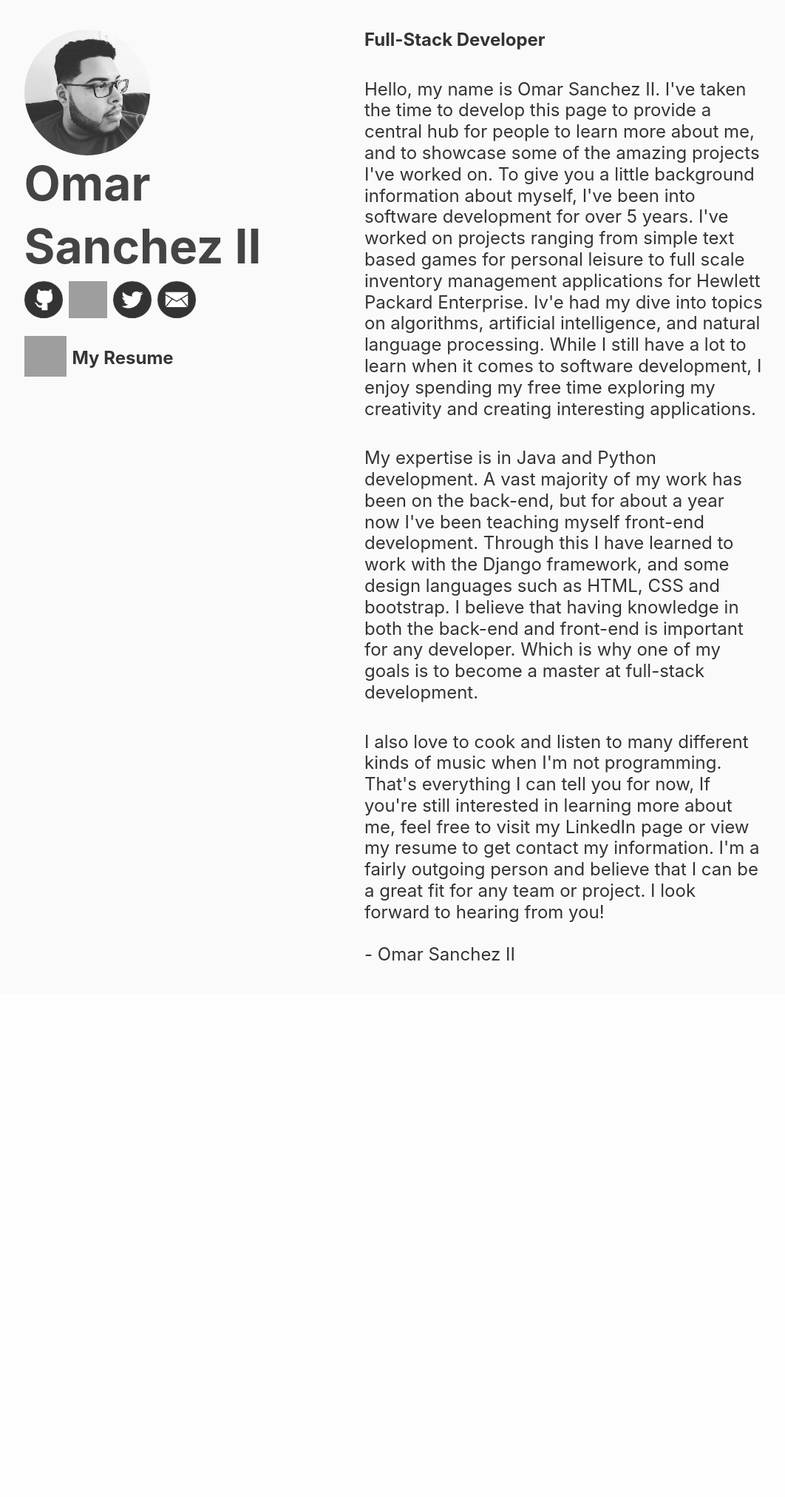
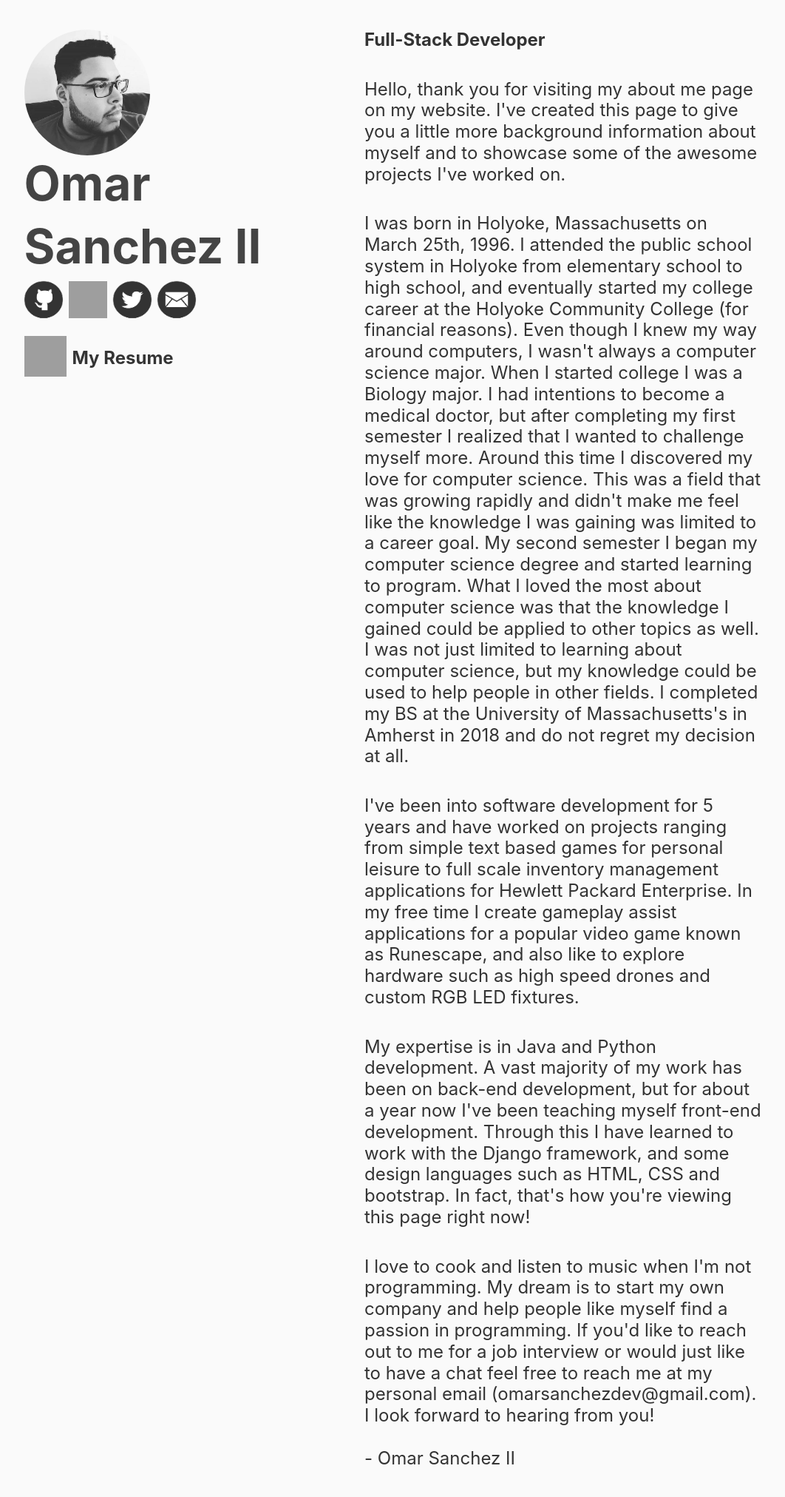
Before and after one commit to Osanchez/PortfolioWebsite, a Django app: page /about/ in a window 1280 px wide. Shown: the part 56-2079 px from the top of the page at 74% size, without its empty margins (162-1224 px from the left). Before the commit the page ends 1354 px from the top, so only its background shows below. Run offline with Django 3.2, Linux system fonts and the light colour scheme; parts of the project's set-up code (start-up, migrations or seed data) failed here and were passed over; some libraries are stand-ins or nearby versions; grey boxes are pictures that could not be loaded.

Commit message:
about me page changes

```diff
--- a/SpotiQueue/settings.py
+++ b/SpotiQueue/settings.py
@@ -12,8 +12,8 @@ https://docs.djangoproject.com/en/2.1/ref/settings/
 
 import os
 import json
-
-with open('/etc/config.json') as config_file:
+# \etc\config.json
+with open('C:/Users/Omar/Desktop/PortfolioWebsite/etc/config.json') as config_file:
     config = json.load(config_file)
 
 # Build paths inside the project like this: os.path.join(BASE_DIR, ...)
@@ -29,7 +29,7 @@ SECRET_KEY = config["SECRET_KEY"]
 # SECURITY WARNING: don't run with debug turned on in production!
 DEBUG = True
 
-ALLOWED_HOSTS = ['198.58.114.100', 'omarasanchez.com', 'www.omarasanchez.com']
+ALLOWED_HOSTS = ['localhost', '198.58.114.100', 'omarasanchez.com', 'www.omarasanchez.com']
 
 
 # Application definition
--- a/blog/templates/blog/about.html
+++ b/blog/templates/blog/about.html
@@ -99,33 +99,49 @@
                 </strong></p>
 
                 <p class="wow fadeInRight" data-wow-duration="1s">
-                    Hello, my name is Omar Sanchez II. I've taken the time to develop this page to provide a
-                    central hub for people to learn more about me, and to showcase some of the amazing projects I've
-                    worked on.
-                    To give you a little background information about myself,
-                    I've been into software development for over 5 years. I've worked on projects ranging
-                    from simple text based games for personal leisure to full scale inventory management applications
-                    for Hewlett Packard Enterprise. Iv'e had my dive into topics on algorithms,
-                    artificial intelligence, and natural language processing. While I still have a lot to learn
-                    when it comes to software development, I enjoy spending my free time exploring my creativity
-                    and creating interesting applications.
+                    Hello, thank you for visiting my about me page on my website.
+                    I've created this page to give you a little more background information about myself and to
+                    showcase some of the awesome projects I've worked on.
+
                 </p>
 
                 <p class="wow fadeInLeft" data-wow-duration="1s">
-                    My expertise is in Java and Python development. A vast majority of my work has been on the
-                    back-end, but for about a year now I've been teaching myself front-end development.
-                    Through this I have learned to work with the Django framework, and some design languages such as
-                    HTML, CSS and bootstrap. I believe that having knowledge in both the back-end and front-end is
-                    important
-                    for any developer. Which is why one of my goals is to become a master at full-stack development.
+                    I was born in Holyoke, Massachusetts on March 25th, 1996.
+                    I attended the public school system in Holyoke from elementary school to high school,
+                    and eventually started my college career at the Holyoke Community College (for financial reasons).
+                    Even though I knew my way around computers, I wasn't always a computer science major.
+                    When I started college I was a Biology major. I had intentions to become a medical doctor, but
+                    after completing my first semester I realized that I wanted to challenge myself more.
+                    Around this time I discovered my love for computer science.
+                    This was a field that was growing rapidly and didn't make me feel like the knowledge I was gaining was limited
+                    to a career goal.
+                    My second semester I began my computer science degree and started learning to program. What I loved
+                    the most about computer science was that the knowledge I gained could be applied to other topics as well.
+                    I was not just limited to learning about computer science, but my knowledge could be used to help
+                    people in other fields. I completed my BS at the University of Massachusetts's in Amherst in 2018 and
+                    do not regret my decision at all.
                 </p>
 
                 <p class="wow fadeInRight" data-wow-duration="1s">
-                    I also love to cook and listen to many different kinds of music when I'm not programming.
-                    That's everything I can tell you for now, If you're
-                    still interested in learning more about me, feel free to visit my LinkedIn page or view my resume to
-                    get contact my information. I'm a fairly outgoing person and believe that
-                    I can be a great fit for any team or project. I look forward to hearing from you!
+                    I've been into software development for 5 years and have worked on projects ranging
+                    from simple text based games for personal leisure to full scale inventory management applications
+                    for Hewlett Packard Enterprise. In my free time I create gameplay assist applications
+                    for a popular video game known as Runescape, and also like to explore hardware such as high speed drones
+                    and custom RGB LED fixtures.
+                </p>
+
+                <p class="wow fadeInLeft" data-wow-duration="1s">
+                    My expertise is in Java and Python development. A vast majority of my work has been on
+                    back-end development, but for about a year now I've been teaching myself front-end development.
+                    Through this I have learned to work with the Django framework, and some design languages such as
+                    HTML, CSS and bootstrap. In fact, that's how you're viewing this page right now!
+                </p>
+
+                <p class="wow fadeInRight" data-wow-duration="1s">
+                    I love to cook and listen to music when I'm not programming. My dream is to start my own company and
+                    help people like myself find a passion in programming.
+                    If you'd like to reach out to me for a job interview or would just like to have a chat
+                    feel free to reach me at my personal email (omarsanchezdev@gmail.com). I look forward to hearing from you!
                     <br/>
                     <br/>
                     - Omar Sanchez II
```
